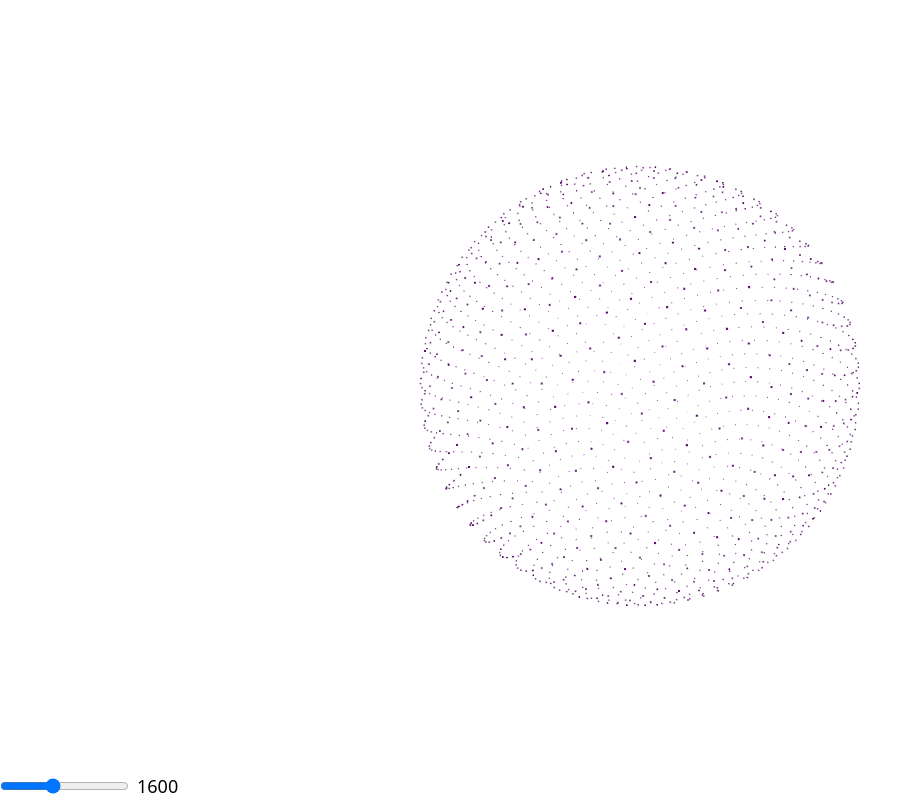
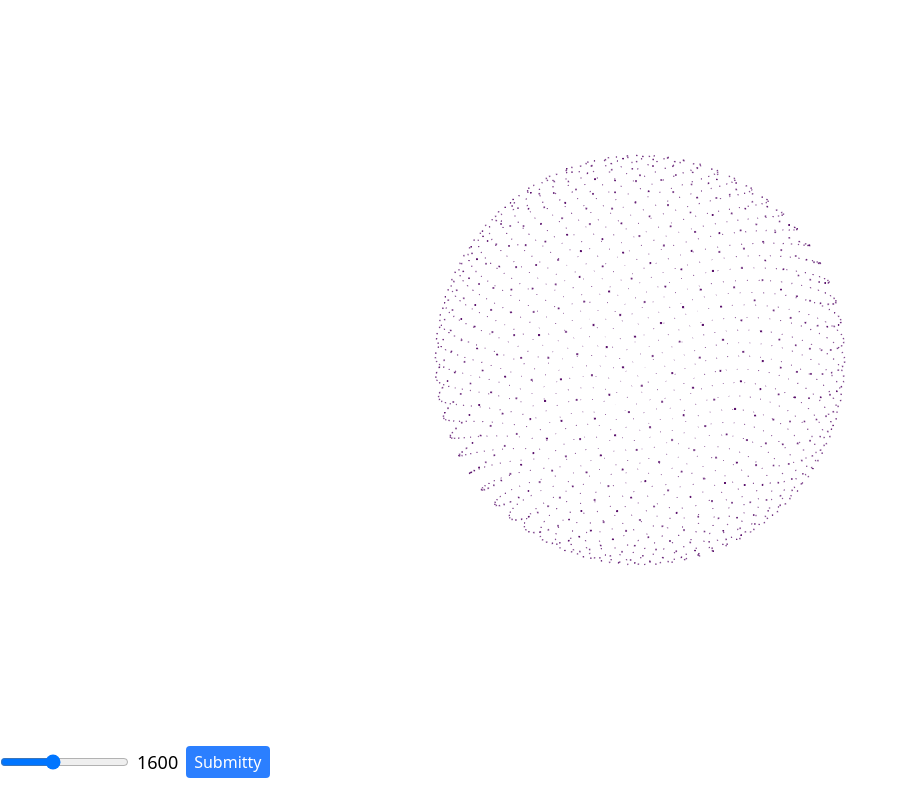
Before and after one commit to braedonwatkins/declination-calculator, a React (Vite) app in the folder frontend/: page / in a window 1280 px wide. Shown: the whole page, without its empty margins (0-922 px from the left). Built offline with nearby package versions, Linux system fonts and the light colour scheme; the HTML template or start-up script is replaced by a standard one.

Commit message:
frontend api call on submit

```diff
--- a/frontend/src/components/Simulation.tsx
+++ b/frontend/src/components/Simulation.tsx
@@ -3,10 +3,14 @@ import { Canvas, useFrame } from "@react-three/fiber";
 import React, { useEffect, useMemo } from "react";
 import * as THREE from "three";
 
-type ParticeSystemProps = {
+type ParticleSystemProps = {
   particleCount: number;
+  setLatLonArr: (num: Float32Array) => void;
 };
-const ParticleSystem: React.FC<ParticeSystemProps> = ({ particleCount }) => {
+const ParticleSystem: React.FC<ParticleSystemProps> = ({
+  particleCount,
+  setLatLonArr,
+}) => {
   //TODO: fix that type
   const particleRef = React.useRef<THREE.Points>(null);
 
@@ -17,8 +21,8 @@ const ParticleSystem: React.FC<ParticeSystemProps> = ({ particleCount }) => {
   }, [particleCount]);
 
   const positions = useMemo(() => {
-    const pos = new Float32Array(particleCount * 3);
-    const latLonArray = new Float32Array(particleCount * 2);
+    const cartesian = new Float32Array(particleCount * 3);
+    const latLon = new Float32Array(particleCount * 2);
 
     // NOTE: apparently evenly spaced points on a sphere is a tough problem!!! look more into this later!
     for (let i = 0; i < particleCount; i++) {
@@ -29,15 +33,16 @@ const ParticleSystem: React.FC<ParticeSystemProps> = ({ particleCount }) => {
       const x = Math.cos(phi) * radius * 2;
       const z = Math.sin(phi) * radius * 2;
 
-      pos[i * 3] = x;
-      pos[i * 3 + 1] = y * 2;
-      pos[i * 3 + 2] = z;
+      cartesian[i * 3] = x;
+      cartesian[i * 3 + 1] = y * 2;
+      cartesian[i * 3 + 2] = z;
 
-      latLonArray[i * 2] = Math.asin((y * 2) / 2) * (180 / Math.PI);
-      latLonArray[i * 2 + 1] = Math.atan2(z, x) * (180 / Math.PI);
+      latLon[i * 2] = Math.asin((y * 2) / 2) * (180 / Math.PI); //lat
+      latLon[i * 2 + 1] = Math.atan2(z, x) * (180 / Math.PI); //lon
     }
-    return pos;
-  }, [particleCount]);
+    setLatLonArr(latLon);
+    return { cartesian, latLon };
+  }, [particleCount, setLatLonArr]);
 
   useFrame((_, delta) => {
     particleRef.current!.rotation.x += delta / 10;
@@ -47,7 +52,7 @@ const ParticleSystem: React.FC<ParticeSystemProps> = ({ particleCount }) => {
   return (
     <Points
       ref={particleRef}
-      positions={positions}
+      positions={positions.cartesian}
       stride={3}
       frustumCulled={false}
     >
@@ -64,12 +69,19 @@ const ParticleSystem: React.FC<ParticeSystemProps> = ({ particleCount }) => {
 
 type SimulationProps = {
   particleCount: number;
+  setLatLonArr: (num: Float32Array) => void;
 };
 
-const Simulation: React.FC<SimulationProps> = ({ particleCount }) => {
+const Simulation: React.FC<SimulationProps> = ({
+  particleCount,
+  setLatLonArr,
+}) => {
   return (
     <Canvas camera={{ position: [0, 0, 5], fov: 75 }}>
-      <ParticleSystem particleCount={particleCount} />
+      <ParticleSystem
+        particleCount={particleCount}
+        setLatLonArr={setLatLonArr}
+      />
     </Canvas>
   );
 };
--- a/frontend/src/pages/Calculator.tsx
+++ b/frontend/src/pages/Calculator.tsx
@@ -1,21 +1,46 @@
-import { useState } from "react";
+import { useEffect, useState } from "react";
 import Simulation from "../components/Simulation";
+import { toast } from "react-toastify";
+import handleAxiosError from "../utils/handleAxiosError";
+import axios from "axios";
 
 const Calculator = () => {
   const getSquare = (n: number) => n ** 2;
 
   const [particleCount, setParticleCount] = useState(40);
+  const [latLonArr, setLatLonArr] = useState<Float32Array>(new Float32Array());
+
+  // useEffect(() => {
+  //   getVectorField(latLonArr);
+  // }, [latLonArr]);
 
   const handleChange = (e: React.ChangeEvent<HTMLInputElement>) => {
     setParticleCount(Number(e.target.value));
   };
+
+  const getVectorField = async (latLonArr: Float32Array) => {
+    try {
+      await axios.post(`http://localhost:8000/vector-field`, {
+        lat_lon_list: Array.from(latLonArr),
+        h: 0.0,
+        year: 2025.0,
+      });
+
+      toast.success("Vector Field Calculated");
+    } catch (err: unknown) {
+      handleAxiosError(err, "Get Vector Field");
+    }
+  };
+
   return (
     <div className="w-screen h-screen flex flex-col">
-      <div className="flex-1">
-        <Simulation particleCount={getSquare(particleCount)} />
+      <div className="flex-1 overflow-hidden">
+        <Simulation
+          particleCount={getSquare(particleCount)}
+          setLatLonArr={setLatLonArr}
+        />
       </div>
-      <div className="flex gap-2">
-        {/*TODO: look into React Slider, this doesn't have good UX for quadratic mapping*/}
+      <div className="flex items-center h-20 gap-2 py-2 pb-1">
         <input
           role="slider"
           type="range"
@@ -26,6 +51,14 @@ const Calculator = () => {
           onChange={handleChange}
         />
         <span className="text-lg">{getSquare(particleCount)}</span>
+        <button
+          className="bg-blue-500 text-white px-2 py-1 rounded transition-transform duration-100 hover:bg-blue-600 active:scale-95"
+          onClick={() => {
+            getVectorField(latLonArr);
+          }}
+        >
+          Submitty
+        </button>
       </div>
     </div>
   );
```
